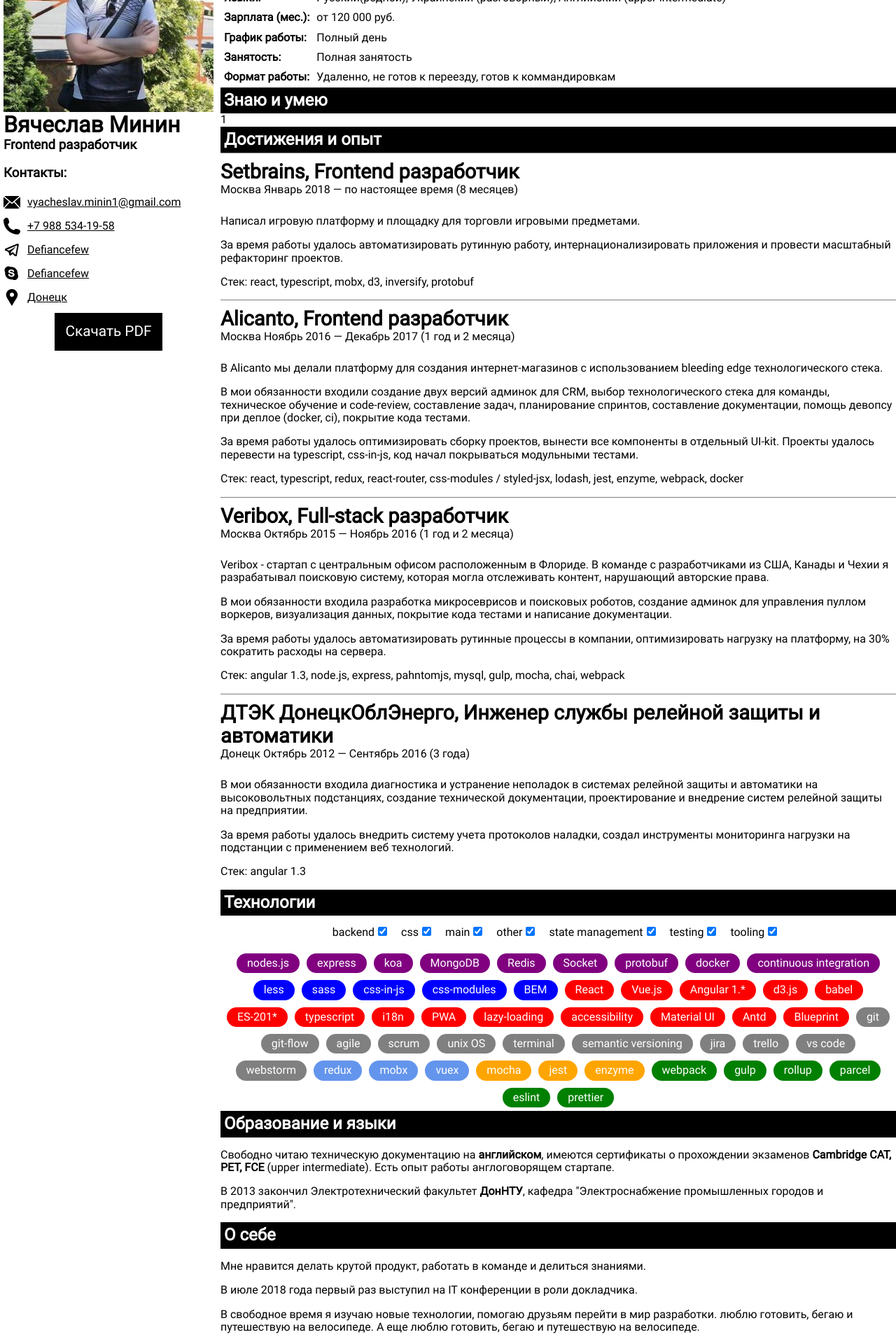
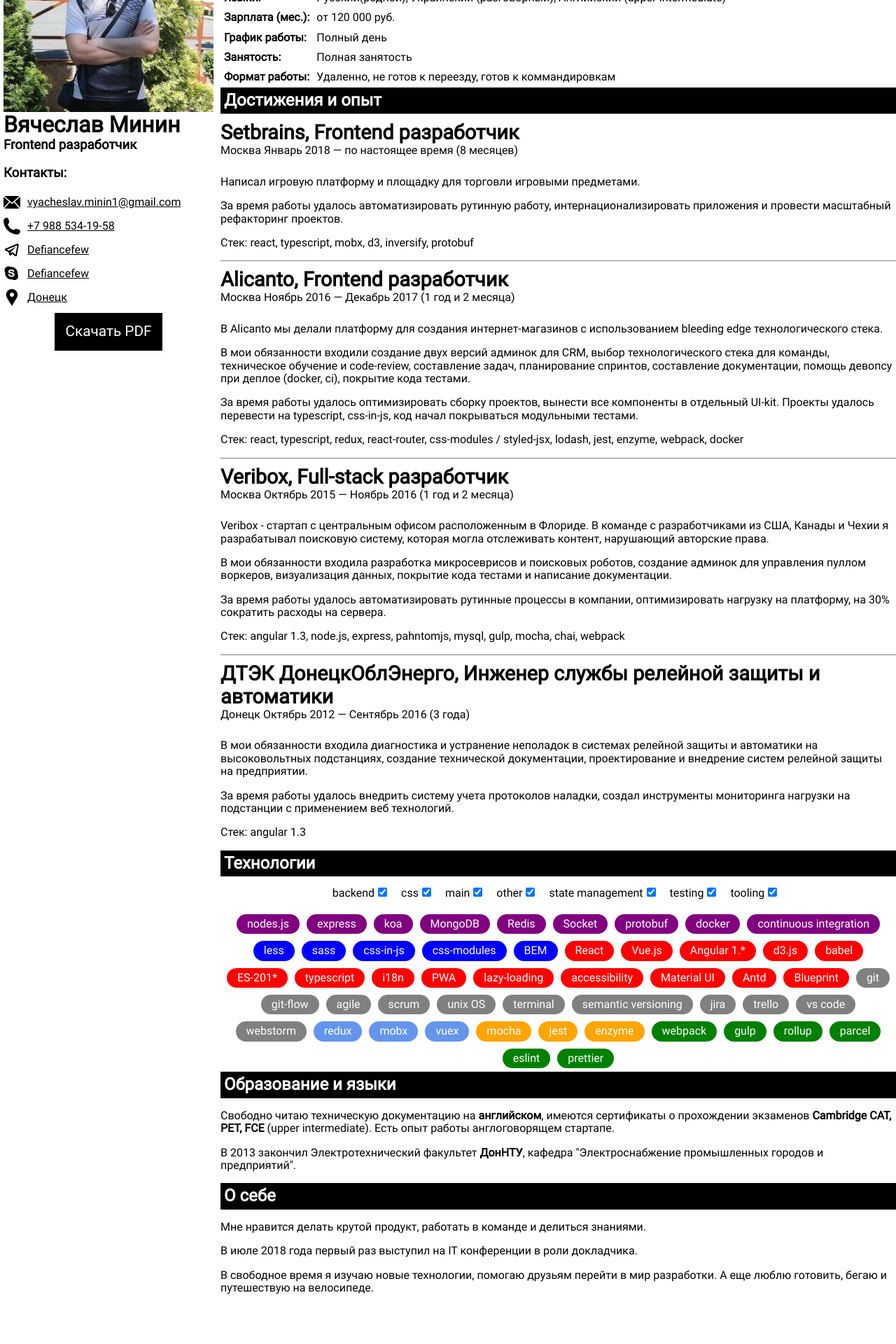
Before and after one commit to Defiancefew/cv, a React (Create React App) app: page / in a window 1280 px wide. Shown: the part 140-2060 px from the top of the page at 70% size. Built offline with nearby package versions, Linux system fonts and the light colour scheme.

Commit message:
comment about skills until final text is introduced

```diff
--- a/src/blocks/About.js
+++ b/src/blocks/About.js
@@ -15,8 +15,8 @@
         </p>
         <p>
           В свободное время я изучаю новые технологии, помогаю друзьям перейти в
-          мир разработки. люблю готовить, бегаю и путешествую на велосипеде. А
-          еще люблю готовить, бегаю и путешествую на велосипеде.
+          мир разработки. А еще люблю готовить, бегаю и путешествую на
+          велосипеде.
         </p>
       </Section>
     );
--- a/src/blocks/Main.js
+++ b/src/blocks/Main.js
@@ -14,7 +14,7 @@
     return (
       <MainWrapper>
         <GeneralInfo />
-        <Skills />
+        {/* <Skills /> */}
         <JobExperience />
         <TechSkillCloud />
         <LanguageEducation />
```
